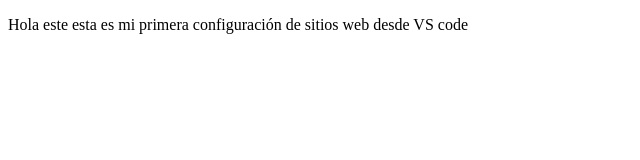
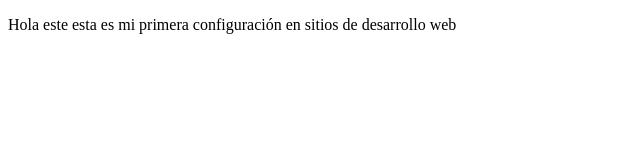
Before and after one commit to Fernandovgt/Proyectodemocursoprework, a plain HTML site: page index.html in a window 1280 px wide. Shown: the full height of the page, 0-640 px from the left. Drawn offline with Linux system fonts and the light colour scheme.

Commit message:
cambios agregamos sitio web

```diff
--- a/index.html
+++ b/index.html
@@ -8,7 +8,7 @@
 </head>
 <body>
     <p>
-        Hola este esta es mi primera configuración de sitios web desde VS code
+        Hola este esta es mi primera configuración en sitios de desarrollo web
     </p>
 </body>
 </html>
```
